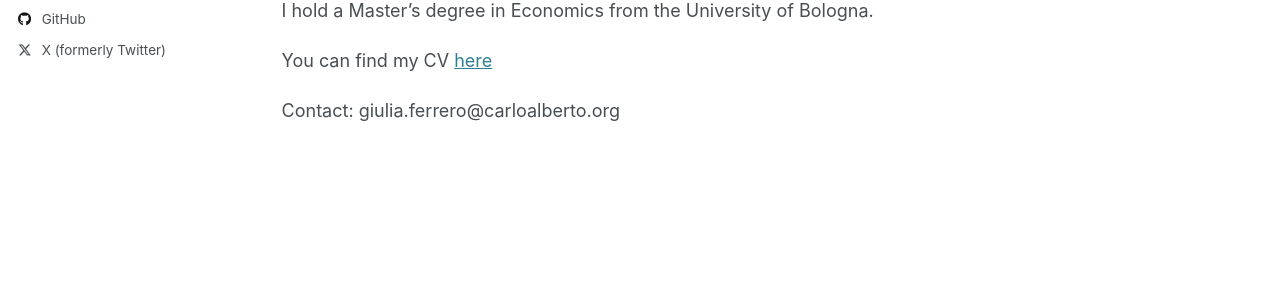
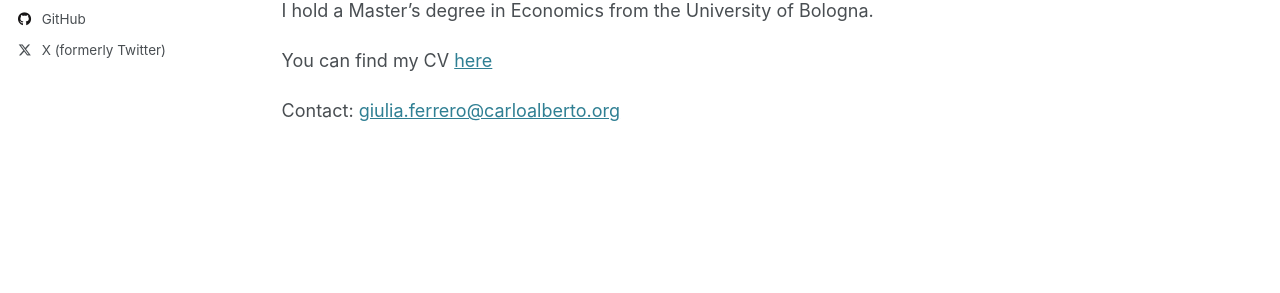
Before and after one commit to giuliferrero/giuliferrero.github.io, a Jekyll site: the page built from _pages/about.md, in a window 1280 px wide and 974 px high. Shown: the part 437-730 px from the top of the window. Built offline with Jekyll 4.4.1, drawn with Linux system fonts in a browser that asks for light colours; part of the change alters nothing that is shown.

```diff
--- a/_pages/about.md
+++ b/_pages/about.md
@@ -21,4 +21,4 @@ I hold a Master’s degree in Economics from the University of Bologna.
 
 You can find my CV [here](https://www.dropbox.com/scl/fi/c6ei4qjv68oxd9aasa357/CV_Ferrero_2025.pdf?rlkey=3rdihh85jyylpcumom0hha3mr&st=w8rx0tmy&dl=0)
 
-Contact: giulia.ferrero@carloalberto.org
+Contact: [giulia.ferrero@carloalberto.org](mailto:giulia.ferrero@carloalberto.org)
```
